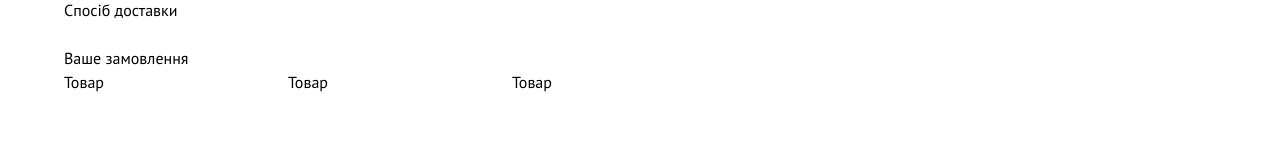
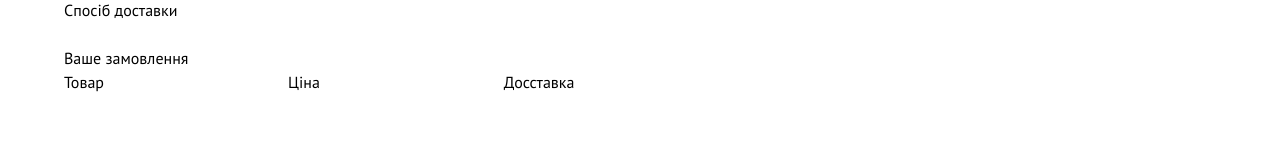
Before and after one commit to milkabaldi/ndfood, a Next.js app: page /checkout in a window 1280 px wide. Shown: the part 394-554 px from the top of the page. Built offline with nearby package versions, Linux system fonts and the light colour scheme.

Commit message:
text test

```diff
--- a/src/pages/checkout/index.js
+++ b/src/pages/checkout/index.js
@@ -20,10 +20,10 @@ const Checkout = () => {
         <div>
           <h2>Ваше замовлення</h2>
           <label htmlFor="">Товар</label>
+          <input type="text"  />
+          <label htmlFor="">Ціна</label>
           <input type="text" />
-          <label htmlFor="">Товар</label>
-          <input type="text" />
-          <label htmlFor="">Товар</label>
+          <label htmlFor="">Досставка</label>
           <input type="text" />
         </div>
       </div>
```
